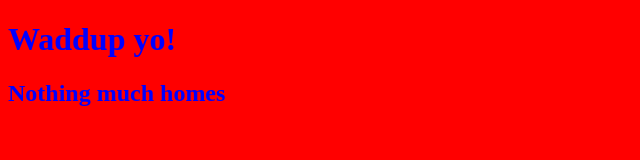
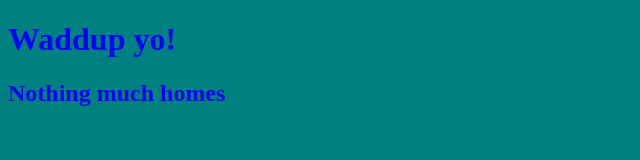
Before and after one commit to markteekman/base-css, a website: page index.html in a window 1280 px wide. Shown: the whole page, without its empty margins (0-640 px from the left). Drawn offline with Linux system fonts and the light colour scheme.

Commit message:
GitHub Desktop and Atom Git sync test

```diff
--- a/src/scss/style.scss
+++ b/src/scss/style.scss
@@ -2,5 +2,5 @@ $color: blue;
 
 body {
     color: $color;
-    background: red;
+    background: teal;
 }
```
Also changed, not shown: dist/css/style.css.
